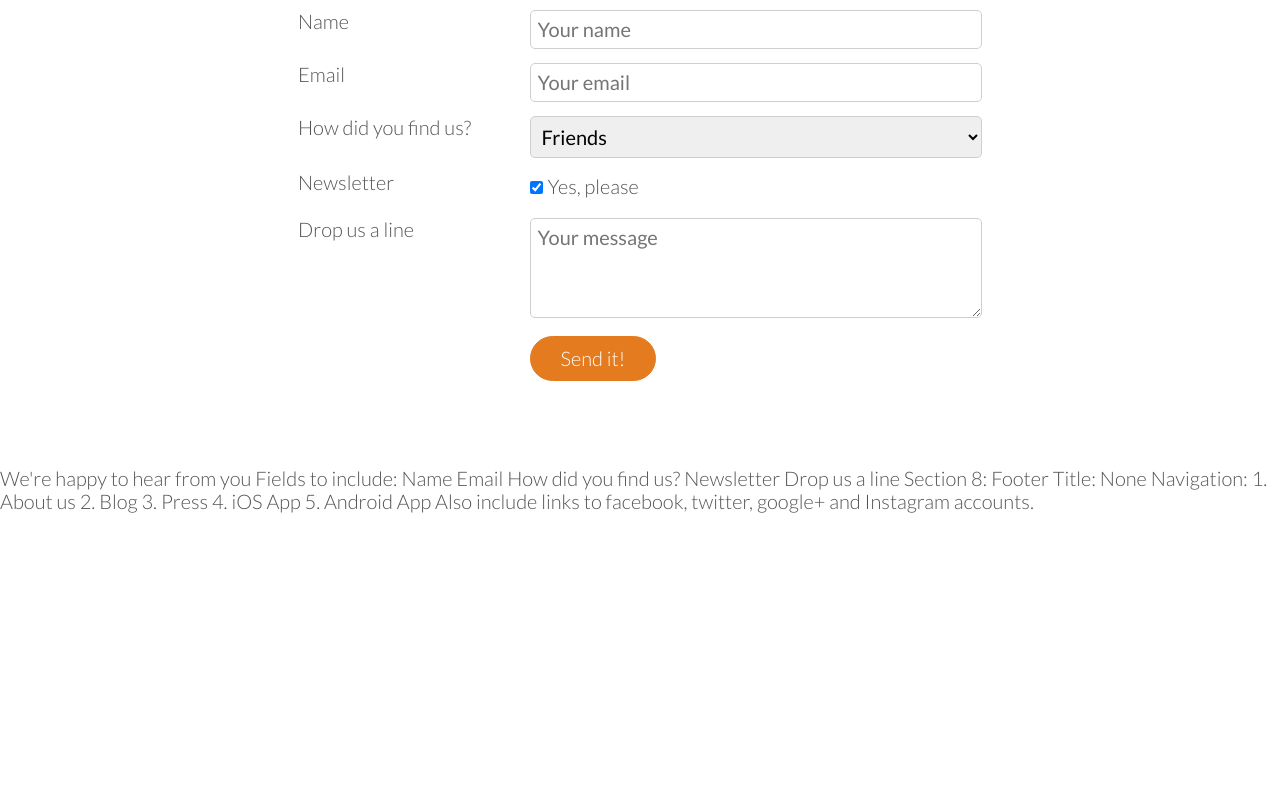
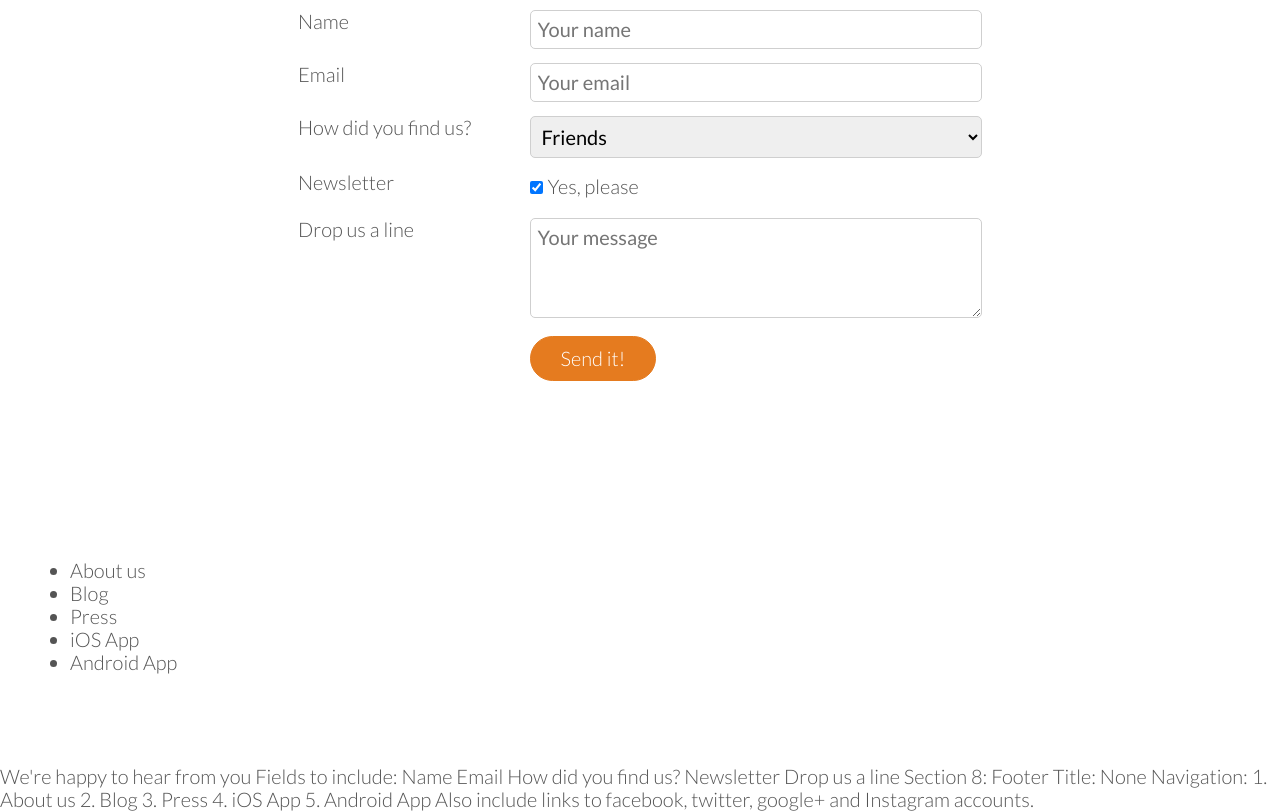
Before and after one commit to jakubfolta/BuildResponsiveRealWorldWebsites, a website: page index.html in a window 1280 px wide. Shown: the part 4754-5565 px from the top of the page. Before the commit the page ends 5267 px from the top, so only its background shows below. Drawn offline with nearby package versions, Linux system fonts and the light colour scheme.

Commit message:
Continue - footer section.

```diff
--- a/index.html
+++ b/index.html
@@ -389,6 +389,23 @@
       </div>
     </section>
 
+    <section class="section-footer">
+      <div class="row">
+        <div class="col span-1-of-2">
+          <ul class="footer-nav">
+            <li>About us</li>
+            <li>Blog</li>
+            <li>Press</li>
+            <li>iOS App</li>
+            <li>Android App</li>
+          </ul>
+        </div>
+        <div class="col span-1-of-2">
+
+        </div>
+      </div>
+    </section>
+
   </body>
 </html>
 
```
